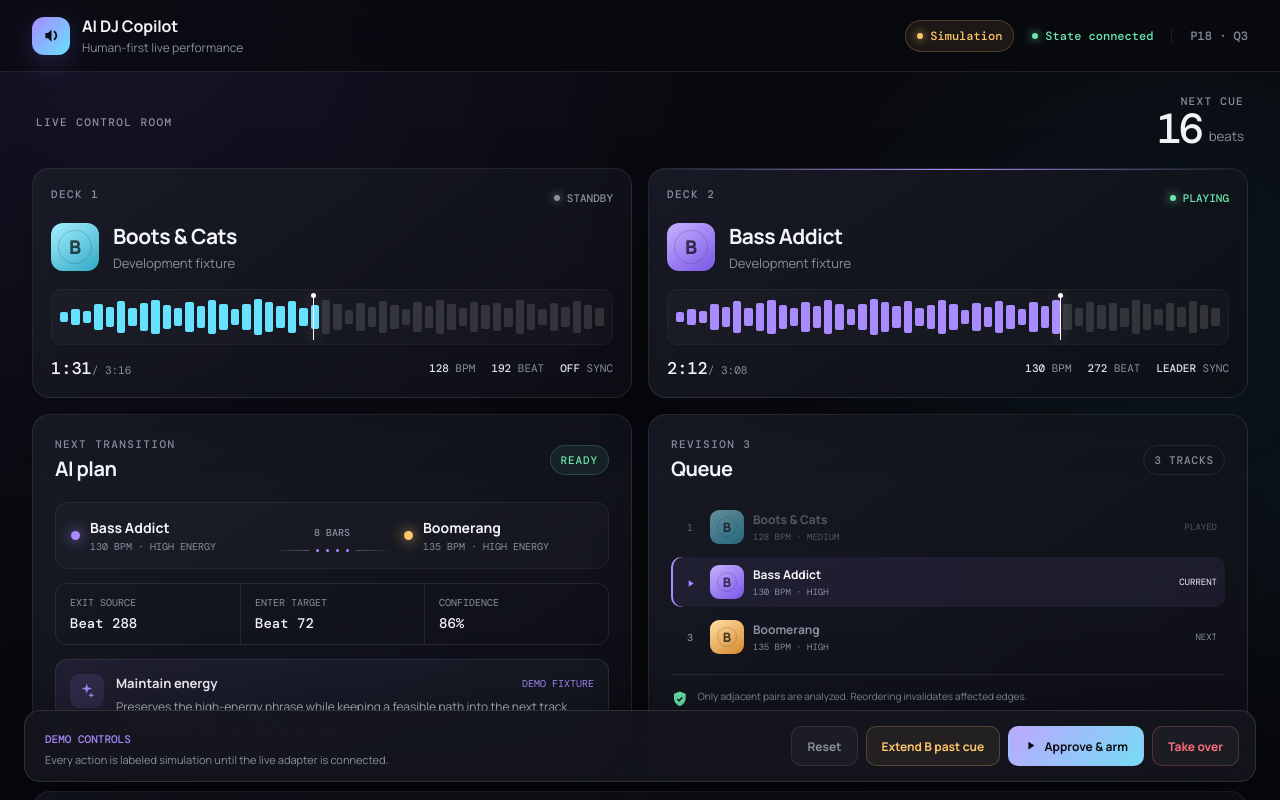
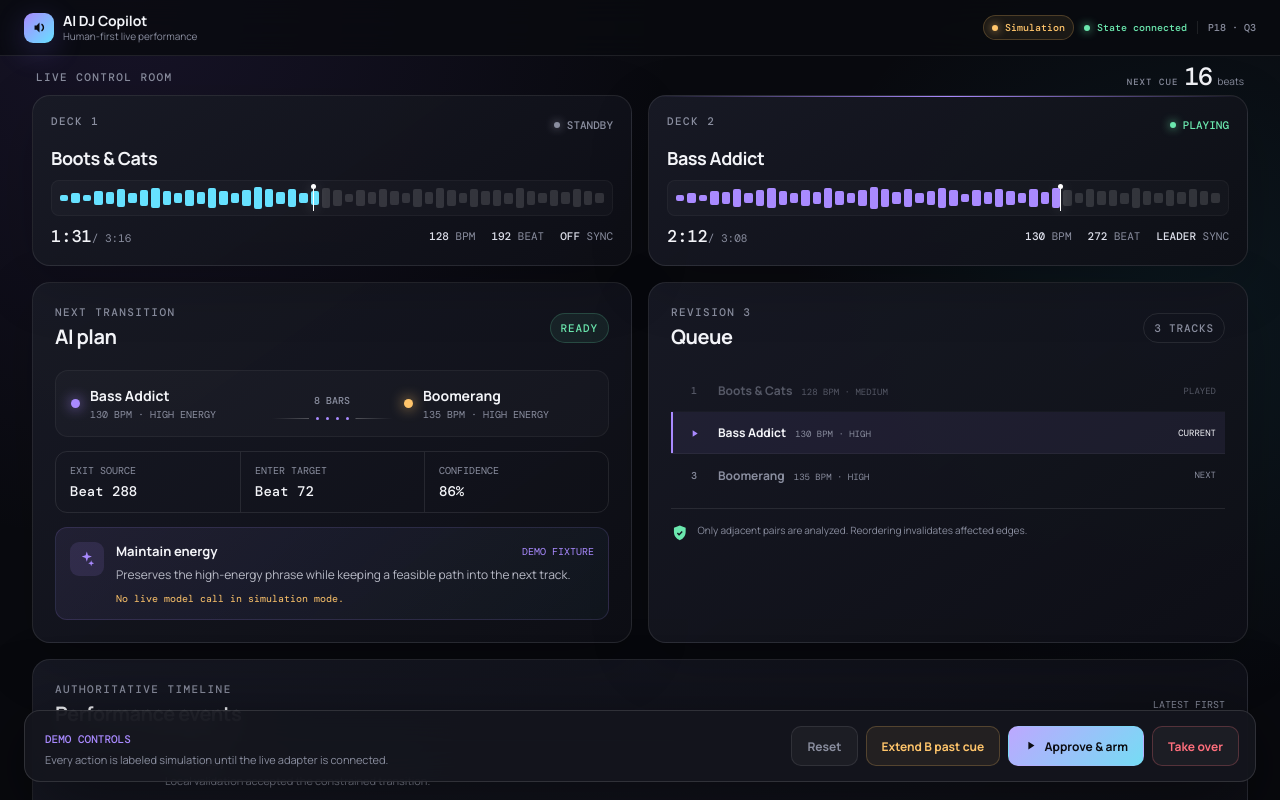
Before and after one commit to hhtzuhh/autoDJ, a React (Vite) app: page / in a window 1280 px wide. Shown: the top 800 px of the page. Built offline with nearby package versions, Linux system fonts and the light colour scheme.

Commit message:
Compact live dashboard workspace

```diff
--- a/src/App.tsx
+++ b/src/App.tsx
@@ -76,12 +76,8 @@ function DeckCard({ deck }: { deck: DeckState }) {
       {deck.track ? (
         <>
           <div className="deck-card__identity">
-            <div className={`album album--${deck.track.accent}`}>
-              <span>{deck.track.title.slice(0, 1)}</span>
-            </div>
             <div>
               <h3>{deck.track.title}</h3>
-              <p>{deck.track.artist}</p>
             </div>
           </div>
           <Waveform progress={progress} accent={deck.track.accent} />
@@ -196,15 +192,16 @@ function QueuePanel({ state }: { state: CopilotState }) {
         </div>
         <span className="count-badge">{state.queue.length} tracks</span>
       </div>
-      <div className="queue-list">
+      <div className="queue-list" role="list" aria-label="Performance queue">
         {state.queue.map((track, index) => (
-          <div className={`queue-row queue-row--${track.state}`} key={track.id}>
+          <div
+            className={`queue-row queue-row--${track.state}`}
+            key={track.id}
+            role="listitem"
+          >
             <span className="queue-row__number">
               {track.state === "current" ? <Icon name="play" /> : index + 1}
             </span>
-            <div className={`album album--small album--${track.accent}`}>
-              {track.title.slice(0, 1)}
-            </div>
             <div className="queue-row__identity">
               <strong>{track.title}</strong>
               <span>{track.bpm} BPM · {track.energy}</span>
--- a/src/styles.css
+++ b/src/styles.css
@@ -39,8 +39,8 @@ svg { width: 1.1em; height: 1.1em; fill: currentColor; }
 .app-shell { min-height: 100vh; padding-bottom: 108px; }
 
 .topbar {
-  height: 72px;
-  padding: 0 32px;
+  height: 56px;
+  padding: 0 24px;
   display: flex;
   align-items: center;
   justify-content: space-between;
@@ -56,40 +56,40 @@ svg { width: 1.1em; height: 1.1em; fill: currentColor; }
 .panel__header, .decision-card__topline, .deck-card__readout,
 .control-dock, .control-dock__actions { display: flex; align-items: center; }
 
-.brand { gap: 12px; }
+.brand { gap: 9px; }
 .brand__mark {
-  width: 38px; height: 38px; display: grid; place-items: center;
-  border-radius: 12px; color: #0c0d12;
+  width: 30px; height: 30px; display: grid; place-items: center;
+  border-radius: 9px; color: #0c0d12;
   background: linear-gradient(135deg, var(--violet), var(--cyan));
   box-shadow: 0 8px 30px rgba(128, 112, 255, 0.24);
 }
-.brand__mark svg { width: 21px; height: 21px; }
+.brand__mark svg { width: 17px; height: 17px; }
 .brand > div:last-child { align-items: flex-start; flex-direction: column; }
-.brand strong { font-size: 16px; letter-spacing: -0.01em; }
-.brand span { color: var(--muted); font-size: 12px; margin-top: 2px; }
+.brand strong { font-size: 14px; line-height: 1.1; letter-spacing: -0.01em; }
+.brand span { color: var(--muted); font-size: 10px; line-height: 1.1; margin-top: 2px; }
 
-.topbar__status { gap: 18px; font: 500 12px "DM Mono", monospace; color: var(--muted); }
+.topbar__status { gap: 10px; font: 500 10px "DM Mono", monospace; color: var(--muted); }
 .source-badge, .connection { display: inline-flex; align-items: center; gap: 7px; }
-.source-badge { color: var(--amber); background: rgba(255,197,107,.08); border: 1px solid rgba(255,197,107,.22); border-radius: 999px; padding: 7px 11px; }
+.source-badge { color: var(--amber); background: rgba(255,197,107,.08); border: 1px solid rgba(255,197,107,.22); border-radius: 999px; padding: 5px 8px; }
 .source-badge--live { color: var(--cyan); background: rgba(102,225,255,.08); border-color: rgba(102,225,255,.24); }
 .source-badge i, .connection i, .transport i { width: 6px; height: 6px; border-radius: 50%; background: currentColor; box-shadow: 0 0 10px currentColor; }
 .connection { color: var(--green); }
 .connection.is-off { color: var(--red); }
-.revision { border-left: 1px solid var(--line); padding-left: 18px; }
+.revision { border-left: 1px solid var(--line); padding-left: 10px; }
 
 main { width: min(1440px, calc(100% - 64px)); margin: 0 auto; }
 
-.bridge-error { margin-top: 18px; padding: 12px 15px; border-radius: 11px; border: 1px solid rgba(255,111,125,.28); background: rgba(255,111,125,.07); display: flex; gap: 10px; align-items: baseline; }
-.bridge-error strong { color: var(--red); font-size: 12px; }
-.bridge-error span { color: var(--muted); font: 400 11px "DM Mono", monospace; }
+.bridge-error { margin-top: 8px; padding: 7px 10px; border-radius: 8px; border: 1px solid rgba(255,111,125,.28); background: rgba(255,111,125,.07); display: flex; gap: 8px; align-items: baseline; }
+.bridge-error strong { color: var(--red); font-size: 10px; }
+.bridge-error span { color: var(--muted); font: 400 9px "DM Mono", monospace; }
 
-.hero-strip { padding: 22px 4px 18px; display: flex; justify-content: space-between; align-items: center; }
+.hero-strip { min-height: 38px; padding: 8px 4px 6px; display: flex; justify-content: space-between; align-items: center; }
 .hero-strip > .eyebrow { margin-bottom: 0; }
 .eyebrow { display: block; font: 500 11px "DM Mono", monospace; color: var(--muted); text-transform: uppercase; letter-spacing: .13em; margin-bottom: 7px; }
-.cue-countdown { text-align: right; display: grid; grid-template-columns: auto auto; align-items: end; gap: 0 8px; }
-.cue-countdown span { grid-column: 1 / 3; font: 500 11px "DM Mono", monospace; color: var(--muted); text-transform: uppercase; letter-spacing: .12em; }
-.cue-countdown strong { font: 500 42px/1 "DM Mono", monospace; letter-spacing: -.08em; }
-.cue-countdown small { color: var(--muted); padding-bottom: 5px; }
+.cue-countdown { text-align: right; display: flex; align-items: baseline; gap: 6px; }
+.cue-countdown span { font: 500 9px "DM Mono", monospace; color: var(--muted); text-transform: uppercase; letter-spacing: .12em; }
+.cue-countdown strong { font: 500 25px/1 "DM Mono", monospace; letter-spacing: -.06em; }
+.cue-countdown small { color: var(--muted); font-size: 10px; }
 
 .deck-grid { display: grid; grid-template-columns: 1fr 1fr; gap: 16px; }
 .deck-card, .panel {
@@ -104,9 +104,8 @@ main { width: min(1440px, calc(100% - 64px)); margin: 0 auto; }
 .deck-card__topline { justify-content: space-between; }
 .transport { display: inline-flex; align-items: center; gap: 7px; font: 500 11px "DM Mono", monospace; color: var(--muted); text-transform: uppercase; }
 .transport.is-on { color: var(--green); }
-.deck-card__identity { display: flex; align-items: center; gap: 14px; margin: 14px 0 17px; }
-.deck-card h3 { margin: 0; font-size: 21px; letter-spacing: -.025em; }
-.deck-card p { margin: 4px 0 0; font-size: 13px; color: var(--muted); }
+.deck-card__identity { display: flex; align-items: center; margin: 11px 0 10px; }
+.deck-card h3 { margin: 0; font-size: 18px; letter-spacing: -.025em; }
 
 .album { width: 48px; height: 48px; border-radius: 12px; flex: 0 0 auto; display: grid; place-items: center; color: rgba(8,9,13,.72); font-weight: 800; font-size: 19px; overflow: hidden; position: relative; }
 .album::after { content: ""; position: absolute; inset: 7px; border: 1px solid rgba(0,0,0,.17); border-radius: 50%; }
@@ -115,15 +114,15 @@ main { width: min(1440px, calc(100% - 64px)); margin: 0 auto; }
 .album--amber { background: linear-gradient(145deg, #ffe0a2, #d78a2e); }
 .album--small { width: 34px; height: 34px; border-radius: 9px; font-size: 13px; }
 
-.waveform { height: 56px; position: relative; overflow: hidden; border-radius: 10px; background: rgba(255,255,255,.025); border: 1px solid rgba(255,255,255,.04); }
-.waveform__bars { position: absolute; inset: 8px; display: flex; align-items: center; gap: 3px; }
+.waveform { height: 36px; position: relative; overflow: hidden; border-radius: 8px; background: rgba(255,255,255,.025); border: 1px solid rgba(255,255,255,.04); }
+.waveform__bars { position: absolute; inset: 6px 8px; display: flex; align-items: center; gap: 3px; }
 .waveform__bars span { flex: 1; min-width: 2px; border-radius: 2px; background: rgba(255,255,255,.13); transition: background .2s; }
 .waveform--violet .waveform__bars span.is-played { background: var(--violet); }
 .waveform--cyan .waveform__bars span.is-played { background: var(--cyan); }
 .waveform--amber .waveform__bars span.is-played { background: var(--amber); }
 .waveform__needle { position: absolute; top: 4px; bottom: 4px; width: 1px; background: white; box-shadow: 0 0 12px rgba(255,255,255,.7); }
 .waveform__needle::before { content: ""; width: 5px; height: 5px; border-radius: 50%; background: white; position: absolute; top: -1px; left: -2px; }
-.deck-card__readout { justify-content: space-between; margin-top: 12px; }
+.deck-card__readout { justify-content: space-between; margin-top: 9px; }
 .deck-card__readout strong { font: 500 17px "DM Mono", monospace; }
 .deck-card__readout span { color: var(--muted); font: 400 11px "DM Mono", monospace; }
 .deck-metrics { display: flex; gap: 16px; }
@@ -177,15 +176,16 @@ main { width: min(1440px, calc(100% - 64px)); margin: 0 auto; }
 .warning-callout strong { font-size: 12px; color: var(--red); }
 .warning-callout span { color: var(--muted); font-size: 11px; }
 
-.queue-list { display: flex; flex-direction: column; gap: 5px; }
-.queue-row { display: grid; grid-template-columns: 22px 34px 1fr auto; align-items: center; gap: 9px; padding: 8px; border-radius: 10px; color: var(--muted); }
+.queue-list { max-height: 300px; overflow-y: auto; display: flex; flex-direction: column; scrollbar-width: thin; scrollbar-color: rgba(255,255,255,.16) transparent; }
+.queue-row { min-height: 42px; display: grid; grid-template-columns: 28px minmax(0, 1fr) auto; align-items: center; gap: 10px; padding: 6px 9px; border-bottom: 1px solid rgba(255,255,255,.045); color: var(--muted); }
+.queue-row:last-child { border-bottom: 0; }
 .queue-row--current { color: #f3f4f8; background: rgba(169,138,255,.08); box-shadow: inset 2px 0 var(--violet); }
 .queue-row--played { opacity: .55; }
 .queue-row__number { font: 500 10px "DM Mono", monospace; text-align: center; }
 .queue-row__number svg { color: var(--violet); vertical-align: middle; }
-.queue-row__identity { display: flex; flex-direction: column; min-width: 0; }
-.queue-row__identity strong { font-size: 12px; white-space: nowrap; overflow: hidden; text-overflow: ellipsis; }
-.queue-row__identity span { font: 400 9px "DM Mono", monospace; color: var(--muted); text-transform: uppercase; margin-top: 3px; }
+.queue-row__identity { display: flex; align-items: baseline; gap: 9px; min-width: 0; }
+.queue-row__identity strong { min-width: 0; font-size: 12px; white-space: nowrap; overflow: hidden; text-overflow: ellipsis; }
+.queue-row__identity span { flex: 0 0 auto; font: 400 9px "DM Mono", monospace; color: var(--muted); text-transform: uppercase; white-space: nowrap; }
 .queue-row__state { font: 400 9px "DM Mono", monospace; text-transform: uppercase; }
 .queue-note { display: flex; gap: 9px; padding-top: 14px; margin-top: 12px; border-top: 1px solid var(--line); color: var(--muted); }
 .queue-note svg { flex: 0 0 auto; color: var(--green); margin-top: 1px; }
@@ -220,11 +220,11 @@ main { width: min(1440px, calc(100% - 64px)); margin: 0 auto; }
 .button--ghost { color: var(--muted); }
 
 @media (max-width: 940px) {
-  .topbar { padding: 0 20px; }
+  .topbar { padding: 0 16px; }
   .topbar__status .connection, .revision { display: none; }
   main { width: min(100% - 32px, 760px); }
   .deck-grid, .workspace-grid { grid-template-columns: 1fr; }
-  .hero-strip { padding-top: 30px; }
+  .hero-strip { padding-top: 8px; }
   .control-dock { align-items: flex-start; flex-direction: column; }
   .control-dock__actions { width: 100%; }
   .button { flex: 1; }
@@ -232,7 +232,7 @@ main { width: min(1440px, calc(100% - 64px)); margin: 0 auto; }
 }
 
 @media (max-width: 620px) {
-  .topbar { height: 64px; }
+  .topbar { height: 52px; }
   .brand span, .topbar__status .revision { display: none; }
   .source-badge { padding: 6px 9px; }
   main { width: calc(100% - 20px); }
```
